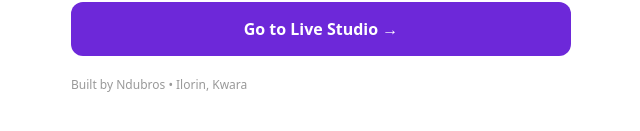
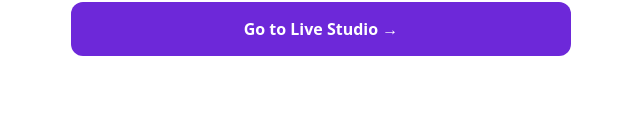
Before and after one commit to lokojagrocerymall/TagLive, a Next.js app: page / in a window 1280 px wide. Shown: the part 419-550 px from the top of the page, without its empty margins (319-959 px from the left). Built offline with nearby package versions, Linux system fonts and the light colour scheme.

Commit message:
Update page.tsx

```diff
--- a/app/page.tsx
+++ b/app/page.tsx
@@ -4,9 +4,11 @@ export default function Home(){
  <h1 style={{fontSize:44,fontWeight:900}}>Tag<span style={{color:'#6d28d9'}}>Live</span></h1>
  <p style={{color:'#555'}}>Tag Your Live. Show Bible verses during live stream. Tags burned into Facebook/YouTube video from phone.</p>
  <div style={{marginTop:20,background:'#111',color:'#fff',padding:16,borderRadius:14}}>
- <p>✅ Bible App Integration</p><p>✅ Works on Phone</p><p>✅ Facebook/YouTube with Tags</p><p>✅ For Churches in Nigeria</p>
+ <p>✅ Bible App Integration</p>
+ <p>✅ Works on Phone</p>
+ <p>✅ Facebook/YouTube with Tags</p>
+ <p>✅ For Churches in Nigeria</p>
  </div>
  <Link href='/live' style={{display:'block',marginTop:18,background:'#6d28d9',color:'#fff',padding:16,textAlign:'center',borderRadius:12,fontWeight:800,textDecoration:'none'}}>Go to Live Studio →</Link>
- <p style={{marginTop:20,fontSize:12,color:'#999'}}>Built by Ndubros • Ilorin, Kwara</p>
  </div>
 }
```
